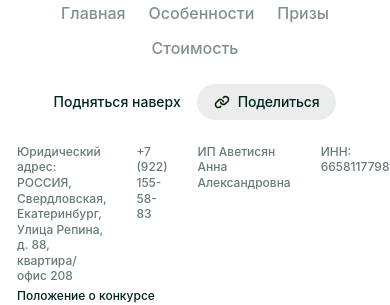
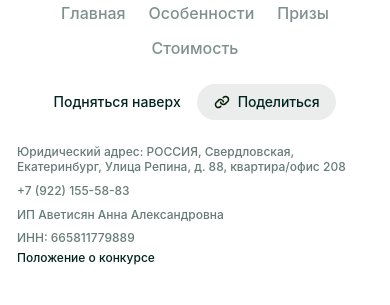
Before and after one commit to XeindsTwo/ural, a plain HTML site: page app/index.html in a window 390 px wide. Shown: the part 6288-6593 px from the top of the page. After the commit the page ends 6561 px from the top, so only its background shows below. Drawn offline with nearby package versions, Linux system fonts and the light colour scheme; a web font is replaced by a local one.

Commit message:
Исправления и доработки

```diff
--- a/app/scss/components/_footer.scss
+++ b/app/scss/components/_footer.scss
@@ -115,6 +115,10 @@
     gap: 30px;
     margin-top: 10px;
     font-size: 12px;
+    @media (max-width: 900px) {
+      flex-direction: column;
+      gap: 8px;
+    }
 
     align-items: flex-start;
     opacity: .6;
@@ -122,17 +126,25 @@
 
   &__address {
     max-width: 310px;
+    @media (max-width: 900px) {
+      max-width: 100%;
+    }
   }
 
   &__phone {
     transition: color .4s;
     margin-left: auto;
+    @media (max-width: 900px) {
+      margin-left: 0;
+    }
+
     &:hover {
       color: $teal-green;
     }
   }
 
   &__konkurs {
+    display: inline-block;
     font-size: 12px;
     padding-bottom: 8px;
   }
--- a/app/scss/vendor/_global.scss
+++ b/app/scss/vendor/_global.scss
@@ -15,6 +15,7 @@
   background-color: $white;
   position: relative;
   overflow-x: hidden;
+  overflow-y: hidden;
 }
 
 .container {
```
Also changed, not shown: app/css/style.min.css.
